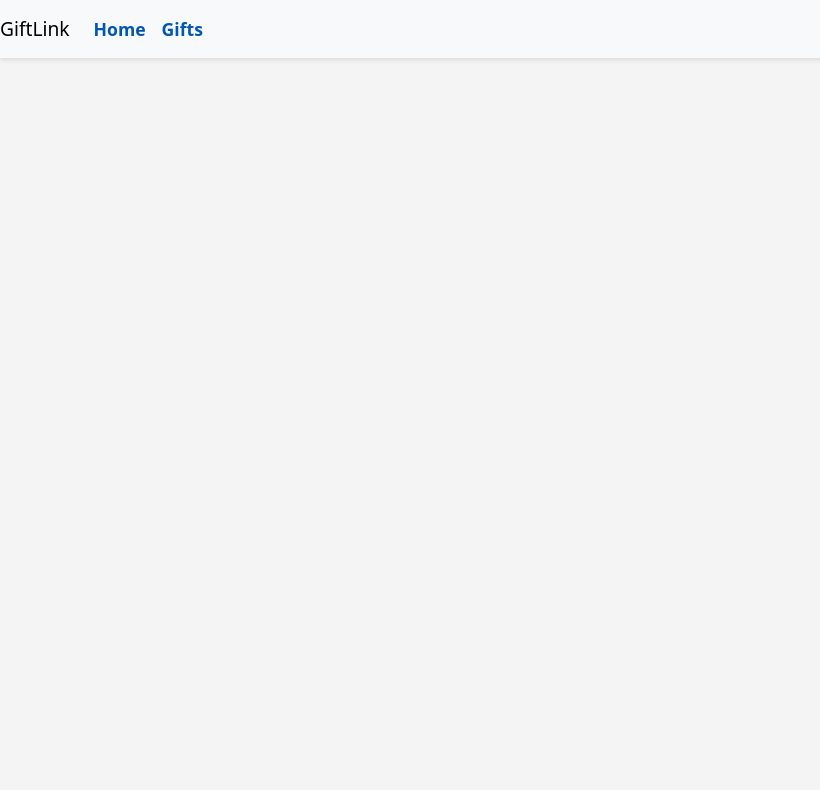
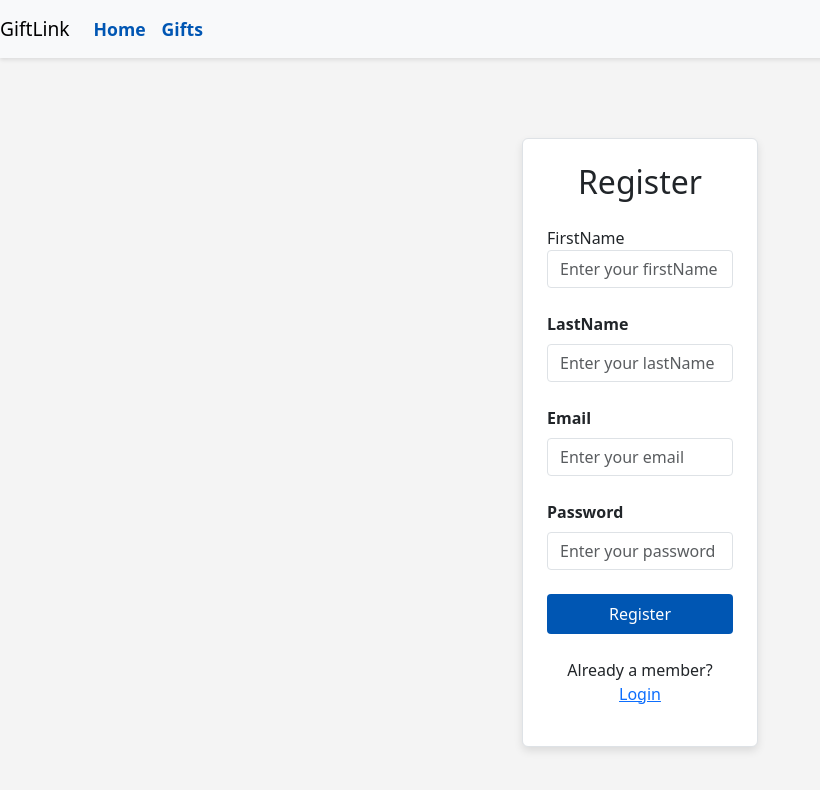
Before and after one commit to NomfundoFlorence/fullstack-capstone-project, a React (Create React App) app in the folder giftlink-frontend/: page /app/register in a window 1280 px wide. Before the commit this address had no page. Shown: the top 790 px of the page, without its empty margins (0-820 px from the left). Built offline with nearby package versions, Linux system fonts and the light colour scheme.

Commit message:
register and login pages

```diff
--- a/giftlink-frontend/src/App.js
+++ b/giftlink-frontend/src/App.js
@@ -4,6 +4,8 @@
 import 'bootstrap/dist/css/bootstrap.min.css';
 import './App.css';
 import Navbar from './components/Navbar/Navbar';
+import LoginPage from './components/LoginPage/LoginPage';
+import RegisterPage from './components/RegisterPage/RegisterPage';
 
 function App() {
 
@@ -14,6 +16,8 @@
           {/* the final code will not pass the products to every page, but each page will call the server API */}
           <Route path="/" element={<MainPage />} />
           <Route path="/app" element={<MainPage />} />
+          <Route path="/app/login" element={<LoginPage/>} />
+          <Route path="/app/register" element={<RegisterPage />} />
         </Routes>
         </>
   );
--- /dev/null
+++ b/giftlink-frontend/src/components/LoginPage/LoginPage.css
@@ -0,0 +1,44 @@
+.login-card {
+    background-color: #fff;
+    box-shadow: 0px 4px 8px rgba(0, 0, 0, 0.1);
+}
+
+.login-card .form-label {
+    font-weight: 600;
+}
+
+.login-card input {
+    border-radius: 0.25rem;
+}
+
+.login-card .btn {
+    padding: 0.5rem 1rem;
+    border-radius: 0.25rem;
+}
+
+.login-card .btn-primary {
+    background-color: #0056b3;
+    border: none;
+}
+
+.login-card .btn-secondary {
+    background-color: #dc3545;
+    border: none;
+}
+
+.login-card .text-primary {
+    color: #0056b3;
+}
+
+.login-card .text-secondary {
+    color: #6c757d;
+}
+
+/* Additional styles */
+a.text-primary:hover {
+    text-decoration: underline;
+}
+
+a.text-secondary:hover {
+    text-decoration: underline;
+}
--- /dev/null
+++ b/giftlink-frontend/src/components/LoginPage/LoginPage.js
@@ -0,0 +1,60 @@
+import React, { useState } from 'react';
+import './LoginPage.css';
+
+function LoginPage() {
+
+    //insert code here to create useState hook variables for email, password
+    const [email, setEmail] = useState('');
+    const [password, setPassword] = useState('');
+
+    // insert code here to create handleLogin function and include console.log
+    const handleLogin = async () => {
+        console.log("Inside handleLogin");
+    }
+
+        return (
+      <div className="container mt-5">
+        <div className="row justify-content-center">
+          <div className="col-md-6 col-lg-4">
+            <div className="login-card p-4 border rounded">
+              <h2 className="text-center mb-4 font-weight-bold">Login</h2>
+
+          {/* insert code here to create input elements for the variables email and  password */}
+            <div className="mb-3">
+                <label htmlFor="email" className="form-label">Email</label>
+                <input
+                    id="email"
+                    type="text"
+                    className="form-control"
+                    placeholder="Enter your email"
+                    value={email}
+                    onChange={(e) => setEmail(e.target.value)}
+                />
+            </div>
+
+            <div className="mb-3">
+                <label htmlFor="password" className="form-label">Password</label>
+                    <input
+                        id="password"
+                        type="password"
+                        className="form-control"
+                        placeholder="Enter your password"
+                        value={password}
+                        onChange={(e) => setPassword(e.target.value)}
+                    />
+            </div>
+
+          {/* insert code here to create a button that performs the `handleLogin` function on click */}
+                <button className="btn btn-primary w-100 mb-3" onClick={handleLogin}>Login</button>
+                <p className="mt-4 text-center">
+                    New here? <a href="/app/register" className="text-primary">Register Here</a>
+                </p>
+
+            </div>
+          </div>
+        </div>
+      </div>
+    )
+}
+
+export default LoginPage;
--- /dev/null
+++ b/giftlink-frontend/src/components/RegisterPage/RegisterPage.css
@@ -0,0 +1,44 @@
+.register-card {
+    background-color: #fff;
+    box-shadow: 0px 4px 8px rgba(0, 0, 0, 0.1);
+}
+
+.register-card .form-label {
+    font-weight: 600;
+}
+
+.register-card input {
+    border-radius: 0.25rem;
+}
+
+.register-card .btn {
+    padding: 0.5rem 1rem;
+    border-radius: 0.25rem;
+}
+
+.register-card .btn-primary {
+    background-color: #0056b3;
+    border: none;
+}
+
+.register-card .btn-secondary {
+    background-color: #dc3545;
+    border: none;
+}
+
+.register-card .text-primary {
+    color: #0056b3;
+}
+
+.register-card .text-secondary {
+    color: #6c757d;
+}
+
+/* Additional styles */
+a.text-primary:hover {
+    text-decoration: underline;
+}
+
+a.text-secondary:hover {
+    text-decoration: underline;
+}
--- /dev/null
+++ b/giftlink-frontend/src/components/RegisterPage/RegisterPage.js
@@ -0,0 +1,88 @@
+import React, { useState } from 'react';
+
+import './RegisterPage.css';
+
+function RegisterPage() {
+
+    //insert code here to create useState hook variables for firstName, lastName, email, password
+    const [firstName, setFirstName] = useState('');
+    const [lastName, setLastName] = useState('');
+    const [email, setEmail] = useState('');
+    const [password, setPassword] = useState('');
+
+    // insert code here to create handleRegister function and include console.log
+    const handleRegister = async () => {
+        console.log("Register invoked")
+    }
+
+         return (
+            <div className="container mt-5">
+                <div className="row justify-content-center">
+                    <div className="col-md-6 col-lg-4">
+                        <div className="register-card p-4 border rounded">
+                            <h2 className="text-center mb-4 font-weight-bold">Register</h2>
+
+                    {/* insert code here to create input elements for all the variables - firstName, lastName, email, password */}
+                    <div className="mb-4">
+                        <label htmlFor="firstName" className="form label"> FirstName</label><br/>
+                        <input
+                        id="firstName"
+                        type="text"
+                        className="form-control"
+                        placeholder="Enter your firstName"
+                        value={firstName}
+                        onChange={(e) => setFirstName(e.target.value)}
+                        />
+                    </div>
+
+                    <div className="mb-4">
+                        <label htmlFor="lastName" className="form-label">LastName</label>
+                        <input
+                            id="lastName"
+                            type="text"
+                            className="form-control"
+                            placeholder="Enter your lastName"
+                            value={lastName}
+                            onChange={(e) => setLastName(e.target.value)}
+                        />
+                    </div>
+
+                    <div className="mb-4">
+                        <label htmlFor="email" className="form-label">Email</label>
+                        <input
+                            id="email"
+                            type="text"
+                            className="form-control"
+                            placeholder="Enter your email"
+                            value={email}
+                            onChange={(e) => setEmail(e.target.value)}
+                        />
+                    </div>
+
+                    <div className="mb-4">
+                        <label htmlFor="password" className="form-label">Password</label>
+                        <input
+                            id="password"
+                            type="password"
+                            className="form-control"
+                            placeholder="Enter your password"
+                            value={password}
+                            onChange={(e) => setPassword(e.target.value)}
+                        />
+                    </div>
+
+                    {/* insert code here to create a button that performs the `handleRegister` function on click */}
+                        <button className="btn btn-primary w-100 mb-3" onClick={handleRegister}>Register</button>
+                        <p className="mt-4 text-center">
+                            Already a member? <a href="/app/login" className="text-primary">Login</a>
+                        </p>
+
+                         </div>
+                    </div>
+                </div>
+            </div>
+
+         )//end of return
+}
+
+export default RegisterPage;
```
